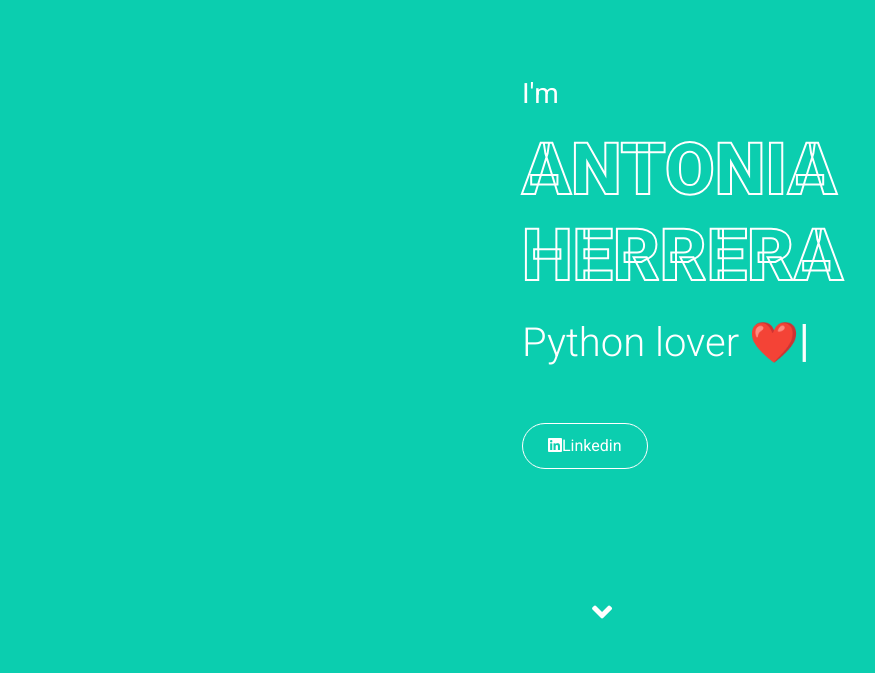
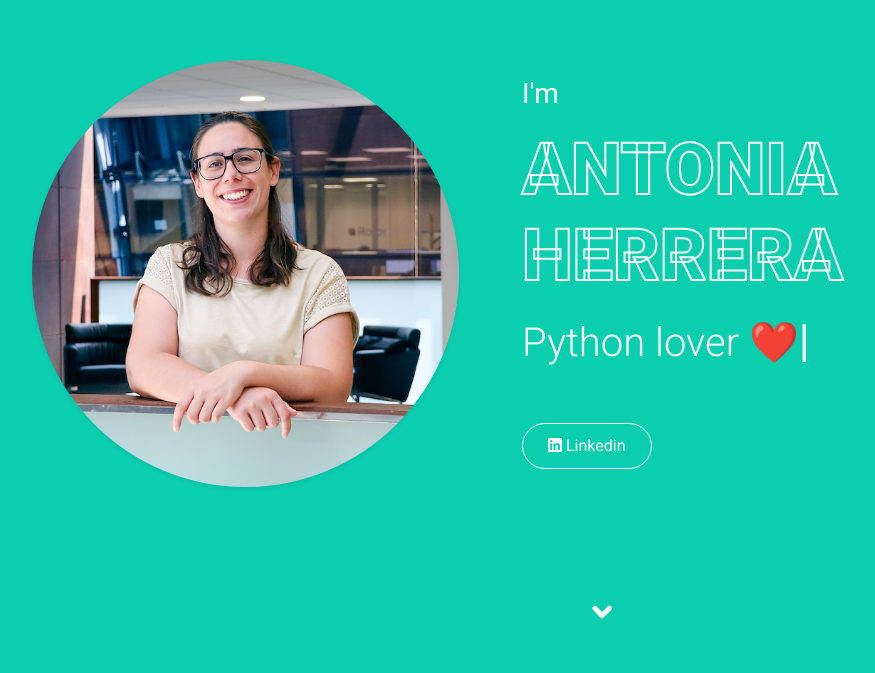
Before and after one commit to antoniahp/antoniahp.dev, a plain HTML site: page index.html in a window 1280 px wide. Shown: the part 127-800 px from the top of the page, without its empty margins (38-913 px from the left). Drawn offline with nearby package versions, Linux system fonts and the light colour scheme.

Commit message:
added new image

```diff
--- a/index.html
+++ b/index.html
@@ -52,7 +52,7 @@
         <div class="container">
             <div class="row align-items-center">
                 <div class="col-lg-5 px-5 pl-lg-0 pb-5 pb-lg-0">
-                    <img class="img-fluid w-100 rounded-circle shadow-sm" src="img/profile-hero.png" alt="">
+                    <img class="img-fluid w-100 rounded-circle shadow-sm" src="img/antonia.png" alt="">
                 </div>
                 <div class="col-lg-7 text-center text-lg-left">
                     <h3 class="text-white font-weight-normal mb-3">I'm</h3>
@@ -60,7 +60,7 @@
                     <h1 class="typed-text-output d-inline font-weight-lighter text-white"></h1>
                     <div class="typed-text d-none">Backend developer, Python lover ❤️,  I write about good practices at <a href="#">@medium</a></div>
                     <div class="d-flex align-items-center justify-content-center justify-content-lg-start pt-5">
-                        <a href="https://www.linkedin.com/in/antonia-herrera-10030725a/?originalSubdomain=es" target="_blank" class="btn btn-outline-light"><i class="fab fa-linkedin"></i>Linkedin</a></a>
+                        <a href="https://www.linkedin.com/in/antonia-herrera-10030725a/?originalSubdomain=es" target="_blank" class="btn btn-outline-light "><i class="fab fa-linkedin mr-1"></i>Linkedin</a></a>
                     </div>
                 </div>
             </div>
```
Also changed, not shown: img/antonia.png (added).
